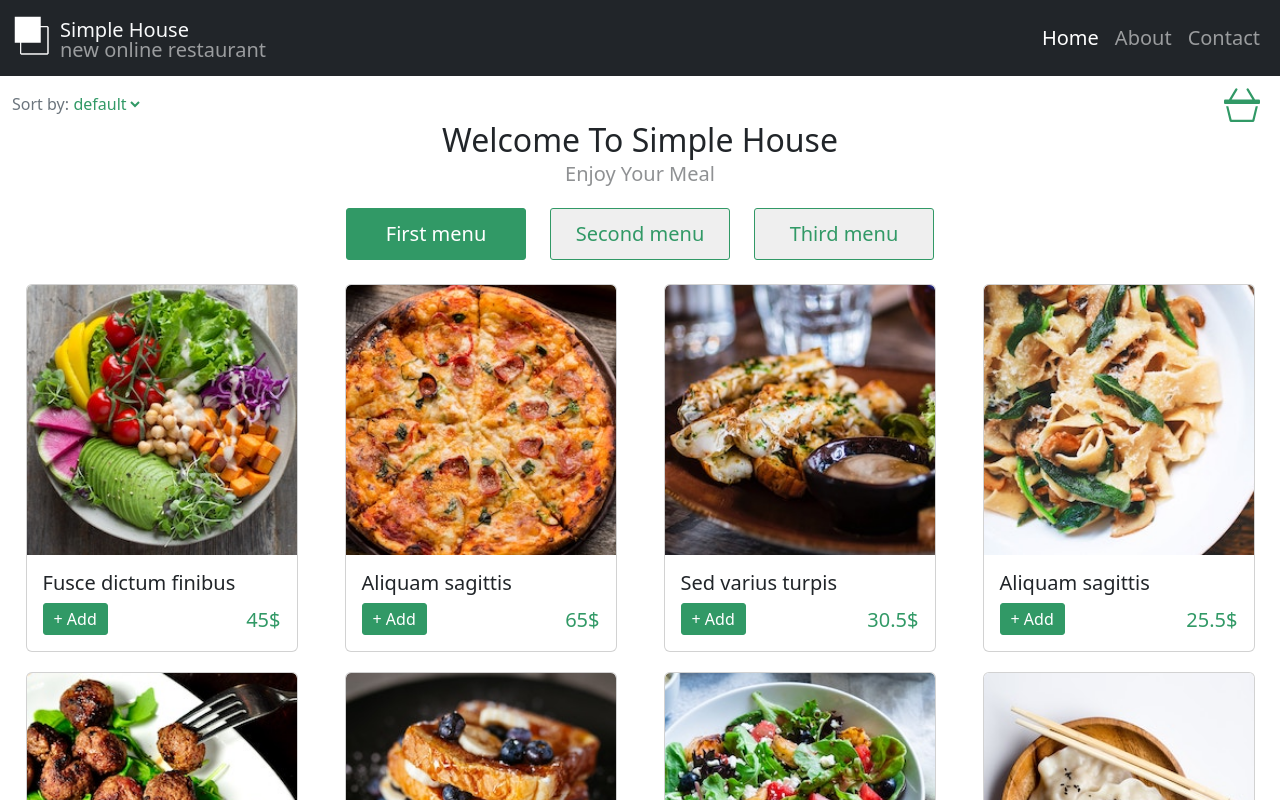
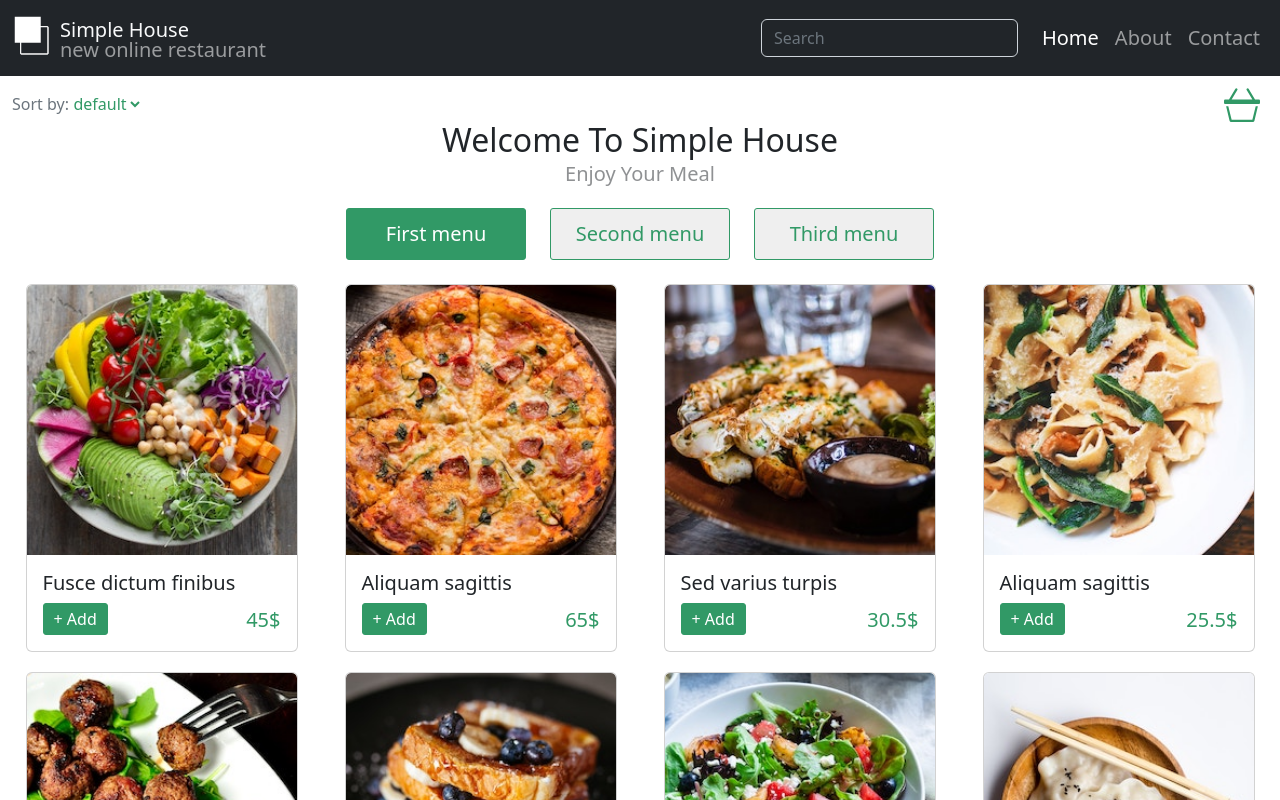
Before and after one commit to artsiom90/react-ecommerce-project-app, a React (Create React App) app: page / in a window 1280 px wide. Shown: the top 800 px of the page. Built offline with nearby package versions, Linux system fonts and the light colour scheme; data requests are answered from the project's data file.

Commit message:
feat: add search

```diff
--- a/src/App.tsx
+++ b/src/App.tsx
@@ -2,14 +2,14 @@ import { BrowserRouter, Route, Routes } from "react-router-dom"
 import { FooterComponent } from "./components/FooterComponent/FooterComponent"
 import { NavbarComponent } from "./components/NavbarComponent.css/NavbarComponent"
 // import { HeroComponent } from "./components/HeroComponent"
-import { MainContextProvider } from "./context/AppContextProvider"
+import { AppContextProvider } from "./context/AppContextProvider"
 import { AboutPage } from "./pages/AboutPage/AboutPage"
 import { ContactPage } from "./pages/ContactPage/ContactPage"
 import { HomePage } from "./pages/HomePage/HomePage"
 
 export const App = () => {
   return (
-    <MainContextProvider>
+    <AppContextProvider>
       <BrowserRouter>
         <NavbarComponent />
         {/* <HeroComponent /> */}
@@ -29,6 +29,6 @@ export const App = () => {
         </Routes>
         <FooterComponent />
       </BrowserRouter>
-    </MainContextProvider>
+    </AppContextProvider>
   )
 }
--- a/src/api/API.ts
+++ b/src/api/API.ts
@@ -1,7 +1,7 @@
 export class API {
-    static async fetchData(category: number, sortBy: string = '') {
+    static async fetchData(category: number, sortBy: string, searchVale: string) {
         try {
-            const response = await fetch(`http://localhost:3001/meals?category=${category}&_sort=${sortBy}&_order=asc`)
+            const response = await fetch(`http://localhost:3001/meals?&category=${category}&q=${searchVale}&_sort=${sortBy}&_order=asc`)
             const data = await response.json()
             return data
         } catch (error) {
--- a/src/components/CartComponent/CartComponent.tsx
+++ b/src/components/CartComponent/CartComponent.tsx
@@ -1,6 +1,6 @@
 import { useContext, useState } from 'react'
 import { Badge, Offcanvas, Stack } from 'react-bootstrap'
-import { MainContext } from '../../context/AppContextProvider'
+import { AppContext } from '../../context/AppContextProvider'
 import { ButtonComponent } from '../ButtonComponent/ButtonComponent'
 import { CartItemComponent } from '../CartItemComponent/CartItemComponent'
 import styles from './Cart.module.css'
@@ -12,7 +12,7 @@ export const CartComponent = () => {
         setShowMenu(prev => !prev)
     }
 
-    const { menuData, quantity, cartItemsId, clearCartItems } = useContext(MainContext)
+    const { menuData, quantity, cartItemsId, clearCartItems } = useContext(AppContext)
 
     const totalPrice = menuData
         .filter(item => cartItemsId.includes(item.id))
@@ -44,7 +44,7 @@ export const CartComponent = () => {
             <Offcanvas
                 show={showMenu}
                 onHide={toogleCartMenu}
-                placement={'end'}
+                placement='end'
             >
                 <Offcanvas.Header closeButton>
                     <Offcanvas.Title className='fs-3'>Your menu</Offcanvas.Title>
--- a/src/components/CartItemComponent/CartItemComponent.tsx
+++ b/src/components/CartItemComponent/CartItemComponent.tsx
@@ -1,6 +1,6 @@
 import { useContext } from "react"
 import { Stack } from "react-bootstrap"
-import { MainContext } from "../../context/AppContextProvider"
+import { AppContext } from "../../context/AppContextProvider"
 import styles from './CartItem.module.css'
 
 interface CartItemComponentProps {
@@ -14,7 +14,7 @@ export const CartItemComponent = ({ cartItemId }: CartItemComponentProps) => {
     removeCardItem,
     removeItemFromCart,
     clearCardItems,
-  } = useContext(MainContext)
+  } = useContext(AppContext)
 
   const item = menuData.find(item => item.id === cartItemId)
 
--- a/src/components/NavbarComponent.css/NavbarComponent.tsx
+++ b/src/components/NavbarComponent.css/NavbarComponent.tsx
@@ -1,9 +1,27 @@
-import { Container, Nav, Navbar } from 'react-bootstrap'
-import { NavLink } from 'react-router-dom'
+import { ChangeEvent, SyntheticEvent, useContext, useState } from 'react'
+import { Container, Form, Nav, Navbar, Offcanvas } from 'react-bootstrap'
+import { NavLink, useLocation } from 'react-router-dom'
 import logo from '../../assets/img/logo.png'
+import { AppContext } from '../../context/AppContextProvider'
 import styles from './Navbar.module.css'
 
 export const NavbarComponent = () => {
+    const [searchValue, setSearchValue] = useState<string>('')
+    const [showMenu, setShowMenu] = useState(false)
+
+    const { setSearchData } = useContext(AppContext)
+
+    const location = useLocation()
+
+    const onSubmitHandler = (e: SyntheticEvent) => {
+        e.preventDefault()
+        setSearchData(searchValue)
+    }
+
+    const toogleNavbarMenu = () => {
+        setShowMenu(prev => !prev)
+    }
+
     return (
         <Navbar
             collapseOnSelect
@@ -31,29 +49,63 @@ export const NavbarComponent = () => {
                         </Navbar.Text>
                     </Nav.Link>
                 </Navbar.Brand>
-                <Navbar.Toggle aria-controls='responsive-navbar-nav' />
-                <Navbar.Collapse id='responsive-navbar-nav'>
-                    <Nav className='fs-5 ms-auto d-flex'>
+                <div className='d-flex align-items-center gap-3'>
+                    {location.pathname === '/' && (
+                        <Form onSubmit={onSubmitHandler}>
+                            <Form.Control
+                                type='search'
+                                placeholder='Search'
+                                value={searchValue}
+                                className='bg-dark text-white'
+                                aria-label='Search'
+                                onChange={(e: ChangeEvent<HTMLInputElement>) => setSearchValue(e.target.value)}
+                            />
+                        </Form>
+                    )}
+                    <div>
+                        <Navbar.Toggle
+                            aria-controls='offcanvasNavbar-expand-lg'
+                            onClick={toogleNavbarMenu}
+                        />
+                        <Navbar.Offcanvas
+                            show={showMenu}
+                            onHide={toogleNavbarMenu}
+                            id='offcanvasNavbar-expand-lg'
+                            aria-labelledby='offcanvasNavbar-expand-lg'
+                            placement='end'
+                        >
+                            <Offcanvas.Header
+                                closeButton
+                                className='ms-auto'
+                            />
+                            <Offcanvas.Body>
+                                <Nav className="fs-5 d-flex">
                                     <Nav.Link
                                         to='/'
                                         as={NavLink}
+                                        onClick={toogleNavbarMenu}
                                     >
                                         Home
                                     </Nav.Link>
                                     <Nav.Link
                                         to='/about'
                                         as={NavLink}
+                                        onClick={toogleNavbarMenu}
                                     >
                                         About
                                     </Nav.Link>
                                     <Nav.Link
                                         to='/contact'
                                         as={NavLink}
+                                        onClick={toogleNavbarMenu}
                                     >
                                         Contact
                                     </Nav.Link>
                                 </Nav>
-                </Navbar.Collapse>
+                            </Offcanvas.Body>
+                        </Navbar.Offcanvas>
+                    </div>
+                </div>
             </Container>
         </Navbar>
     )
--- a/src/context/appReducer.ts
+++ b/src/context/appReducer.ts
@@ -4,6 +4,7 @@ export const initialState = {
     category: 0,
     quantity: 0,
     menuData: [] as DataType[],
+    searchData: 'a',
     cartItemsId: [] as number[],
     isLoading: false,
 }
@@ -12,6 +13,8 @@ export const appReducer = (state = initialState, action: any): AppReducerStateTy
     switch (action.type) {
         case AppActionEnum.SET_MENU_DATA:
             return { ...state, menuData: action.payload }
+        case AppActionEnum.SET_SEARCH_DATA:
+            return { ...state, searchData: action.payload }
         case AppActionEnum.ADD_ITEM_TO_CARD:
             const newAddedCartItems = state.menuData.map(item => {
                 if (item.id === action.payload && !item.quantity) {
--- a/src/context/appReducerActions.ts
+++ b/src/context/appReducerActions.ts
@@ -2,6 +2,7 @@ import { DataType, AppActionEnum } from "./types"
 
 export const appReducerActions = {
     setMenuData: (payload: DataType[]) => ({ type: AppActionEnum.SET_MENU_DATA, payload }),
+    setSearchData: (payload: string) => ({ type: AppActionEnum.SET_SEARCH_DATA, payload }),
     addCardItems: (payload: number) => ({ type: AppActionEnum.ADD_ITEM_TO_CARD, payload }),
     removeCardItems: (payload: number) => ({ type: AppActionEnum.REMOVE_ITEM_FROM_CARD, payload }),
     setCartItemsQuantity: () => ({ type: AppActionEnum.SET_ITEMS_QUANTITY }),
--- a/src/context/types.ts
+++ b/src/context/types.ts
@@ -13,12 +13,14 @@ export interface AppReducerStateType {
     category: number
     quantity: number
     menuData: DataType[]
+    searchData: string
     cartItemsId: number[]
     isLoading: boolean
 }
 
 export enum AppActionEnum {
     SET_MENU_DATA = 'SET_MENU_DATA',
+    SET_SEARCH_DATA = 'SET_SEARCH_DATA',
     ADD_ITEM_TO_CARD = 'ADD_ITEM_TO_CARD',
     REMOVE_ITEM_FROM_CARD = 'REMOVE_ITEM_FROM_CARD',
     SET_ITEMS_QUANTITY = 'SET_ITEMS_QUANTITY',
@@ -32,6 +34,11 @@ export enum AppActionEnum {
 export interface SetMenuDataActionType {
     type: AppActionEnum.SET_MENU_DATA
     payload: DataType[]
+}
+
+export interface SetSearchDataActionType {
+    type: AppActionEnum.SET_SEARCH_DATA
+    payload: string
 }
 
 export interface AddCardItemsActionType {
@@ -74,6 +81,7 @@ export interface SetIsLoadingActionType {
 
 export type AppActionType =
     SetMenuDataActionType
+    | SetSearchDataActionType
     | AddCardItemsActionType
     | RemoveCardItemsActionType
     | SetCartItemsQuantityActionType
```
Also changed, not shown: src/context/AppContextProvider.tsx (+18 -10 lines), src/pages/HomePage/HomePage.tsx (+8 -5 lines). Lines whose indentation alone changed are shown as unchanged.
